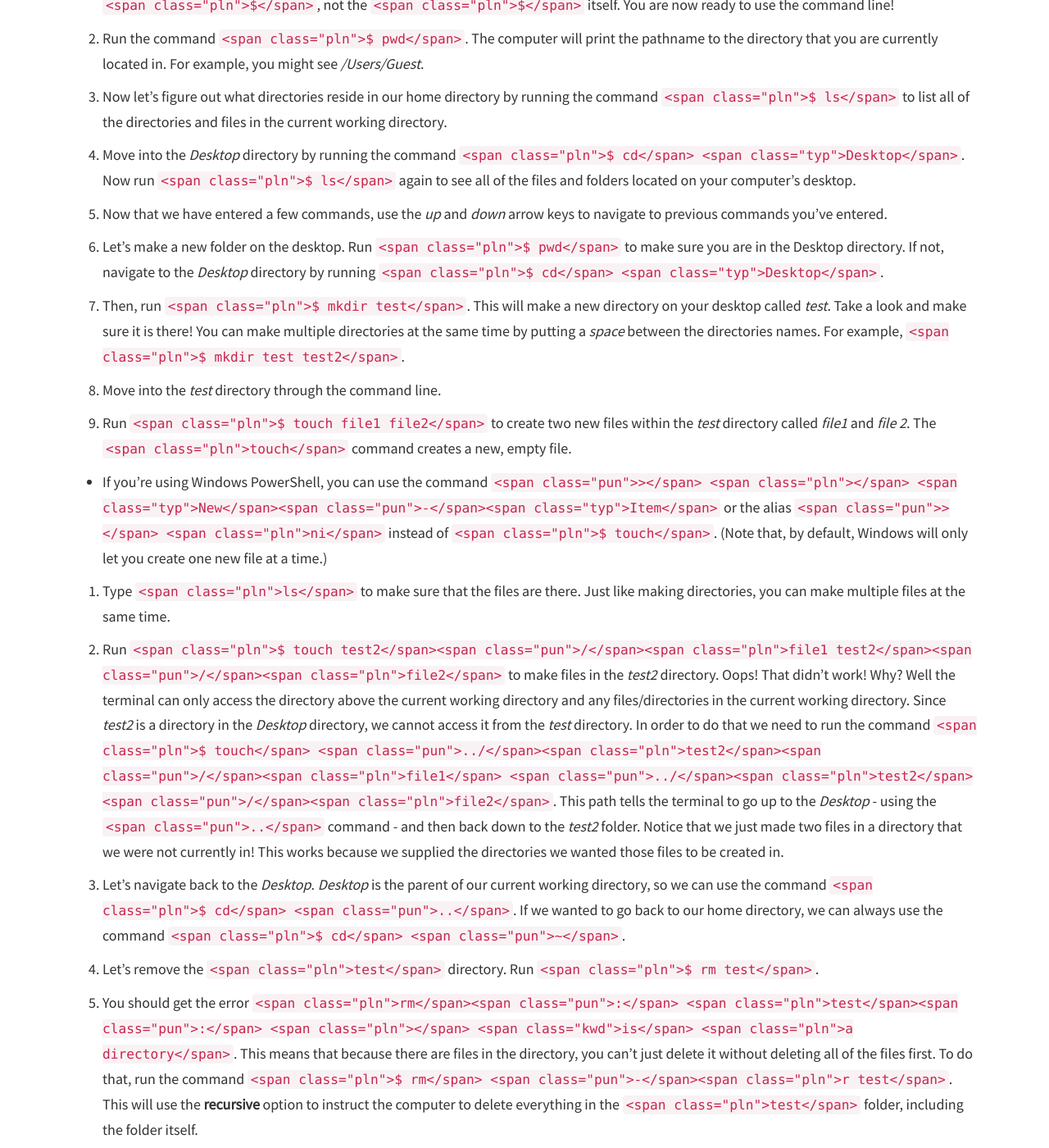
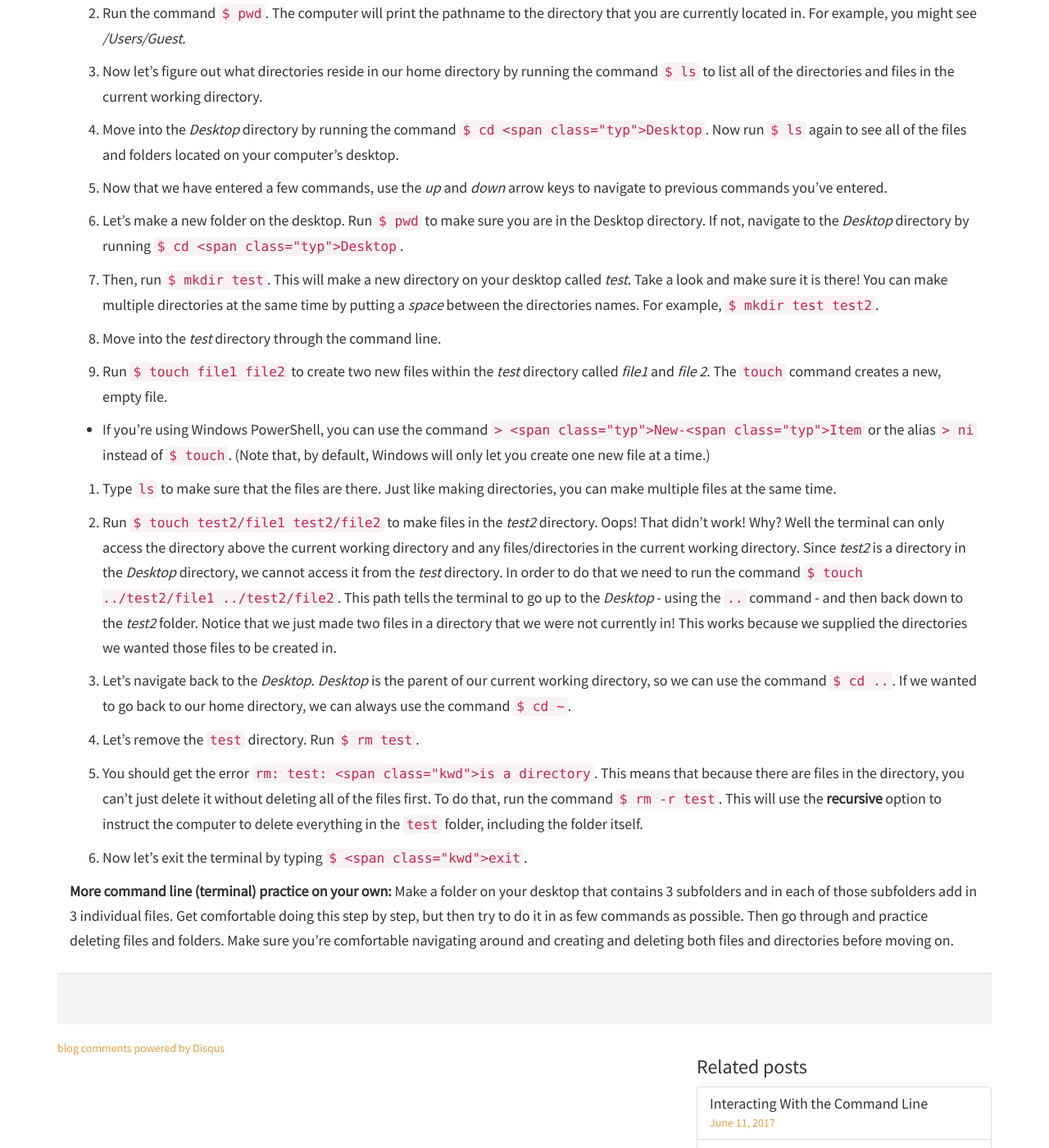
Before and after one commit to techmilldenton/intro-to-webdev, a Jekyll site: the page built from _homework/command-line.md, in a window 1280 px wide and 1400 px high, scrolled down 675 px. Shown: the whole window at 82% size. Built offline with Jekyll 4.4.1, drawn with Linux system fonts in a browser that asks for light colours; nearby versions of some CDN libraries; comment, search, counter and statistics services are not loaded; some of the changed text lies outside the part shown.

Commit message:
Remove spans from conversion

```diff
--- a/_homework/command-line.md
+++ b/_homework/command-line.md
@@ -21,36 +21,36 @@ Now that you have some of the basics of the command line down, let's practice us
 
 _Complete the following exercises in your computer's Terminal shell:_
 
-1.  Open a terminal shell. This will be your home directory. You should have a `<span class="pln">$</span>` at the end of the prompt. In our lessons, we will begin the code meant for the command line with a `<span class="pln">$</span>`. You will only type what follows the `<span class="pln">$</span>`, not the `<span class="pln">$</span>` itself. You are now ready to use the command line!
+1.  Open a terminal shell. This will be your home directory. You should have a `$` at the end of the prompt. In our lessons, we will begin the code meant for the command line with a `$`. You will only type what follows the `$`, not the `$` itself. You are now ready to use the command line!
 
-2.  Run the command `<span class="pln">$ pwd</span>`. The computer will print the pathname to the directory that you are currently located in. For example, you might see _/Users/Guest_.
+2.  Run the command `$ pwd`. The computer will print the pathname to the directory that you are currently located in. For example, you might see _/Users/Guest_.
 
-3.  Now let's figure out what directories reside in our home directory by running the command `<span class="pln">$ ls</span>` to list all of the directories and files in the current working directory.
+3.  Now let's figure out what directories reside in our home directory by running the command `$ ls` to list all of the directories and files in the current working directory.
 
-4.  Move into the _Desktop_ directory by running the command `<span class="pln">$ cd</span> <span class="typ">Desktop</span>`. Now run `<span class="pln">$ ls</span>` again to see all of the files and folders located on your computer's desktop.
+4.  Move into the _Desktop_ directory by running the command `$ cd <span class="typ">Desktop`. Now run `$ ls` again to see all of the files and folders located on your computer's desktop.
 
 5.  Now that we have entered a few commands, use the _up_ and _down_ arrow keys to navigate to previous commands you've entered.
 
-6.  Let's make a new folder on the desktop. Run `<span class="pln">$ pwd</span>` to make sure you are in the Desktop directory. If not, navigate to the _Desktop_ directory by running `<span class="pln">$ cd</span> <span class="typ">Desktop</span>`.
+6.  Let's make a new folder on the desktop. Run `$ pwd` to make sure you are in the Desktop directory. If not, navigate to the _Desktop_ directory by running `$ cd <span class="typ">Desktop`.
 
-7.  Then, run `<span class="pln">$ mkdir test</span>`. This will make a new directory on your desktop called _test_. Take a look and make sure it is there! You can make multiple directories at the same time by putting a _space_ between the directories names. For example, `<span class="pln">$ mkdir test test2</span>`.
+7.  Then, run `$ mkdir test`. This will make a new directory on your desktop called _test_. Take a look and make sure it is there! You can make multiple directories at the same time by putting a _space_ between the directories names. For example, `$ mkdir test test2`.
 
 8.  Move into the _test_ directory through the command line.
 
-9.  Run `<span class="pln">$ touch file1 file2</span>` to create two new files within the _test_ directory called _file1_ and _file 2_. The `<span class="pln">touch</span>` command creates a new, empty file.
+9.  Run `$ touch file1 file2` to create two new files within the _test_ directory called _file1_ and _file 2_. The `touch` command creates a new, empty file.
 
-*   If you're using Windows PowerShell, you can use the command `<span class="pun">></span> <span class="pln"></span> <span class="typ">New</span><span class="pun">-</span><span class="typ">Item</span>` or the alias `<span class="pun">></span> <span class="pln">ni</span>` instead of `<span class="pln">$ touch</span>`. (Note that, by default, Windows will only let you create one new file at a time.)
+*   If you're using Windows PowerShell, you can use the command `>  <span class="typ">New-<span class="typ">Item` or the alias `> ni` instead of `$ touch`. (Note that, by default, Windows will only let you create one new file at a time.)
 
-1.  Type `<span class="pln">ls</span>` to make sure that the files are there. Just like making directories, you can make multiple files at the same time.
+1.  Type `ls` to make sure that the files are there. Just like making directories, you can make multiple files at the same time.
 
-2.  Run `<span class="pln">$ touch test2</span><span class="pun">/</span><span class="pln">file1 test2</span><span class="pun">/</span><span class="pln">file2</span>` to make files in the _test2_ directory. Oops! That didn't work! Why? Well the terminal can only access the directory above the current working directory and any files/directories in the current working directory. Since _test2_ is a directory in the _Desktop_ directory, we cannot access it from the _test_ directory. In order to do that we need to run the command `<span class="pln">$ touch</span> <span class="pun">../</span><span class="pln">test2</span><span class="pun">/</span><span class="pln">file1</span> <span class="pun">../</span><span class="pln">test2</span><span class="pun">/</span><span class="pln">file2</span>`. This path tells the terminal to go up to the _Desktop_ - using the `<span class="pun">..</span>` command - and then back down to the _test2_ folder. Notice that we just made two files in a directory that we were not currently in! This works because we supplied the directories we wanted those files to be created in.
+2.  Run `$ touch test2/file1 test2/file2` to make files in the _test2_ directory. Oops! That didn't work! Why? Well the terminal can only access the directory above the current working directory and any files/directories in the current working directory. Since _test2_ is a directory in the _Desktop_ directory, we cannot access it from the _test_ directory. In order to do that we need to run the command `$ touch ../test2/file1 ../test2/file2`. This path tells the terminal to go up to the _Desktop_ - using the `..` command - and then back down to the _test2_ folder. Notice that we just made two files in a directory that we were not currently in! This works because we supplied the directories we wanted those files to be created in.
 
-3.  Let's navigate back to the _Desktop_. _Desktop_ is the parent of our current working directory, so we can use the command `<span class="pln">$ cd</span> <span class="pun">..</span>`. If we wanted to go back to our home directory, we can always use the command `<span class="pln">$ cd</span> <span class="pun">~</span>`.
+3.  Let's navigate back to the _Desktop_. _Desktop_ is the parent of our current working directory, so we can use the command `$ cd ..`. If we wanted to go back to our home directory, we can always use the command `$ cd ~`.
 
-4.  Let's remove the `<span class="pln">test</span>` directory. Run `<span class="pln">$ rm test</span>`.
+4.  Let's remove the `test` directory. Run `$ rm test`.
 
-5.  You should get the error `<span class="pln">rm</span><span class="pun">:</span> <span class="pln">test</span><span class="pun">:</span> <span class="pln"></span> <span class="kwd">is</span> <span class="pln">a directory</span>`. This means that because there are files in the directory, you can't just delete it without deleting all of the files first. To do that, run the command `<span class="pln">$ rm</span> <span class="pun">-</span><span class="pln">r test</span>`. This will use the **recursive** option to instruct the computer to delete everything in the `<span class="pln">test</span>` folder, including the folder itself.
+5.  You should get the error `rm: test:  <span class="kwd">is a directory`. This means that because there are files in the directory, you can't just delete it without deleting all of the files first. To do that, run the command `$ rm -r test`. This will use the **recursive** option to instruct the computer to delete everything in the `test` folder, including the folder itself.
 
-6.  Now let's exit the terminal by typing `<span class="pln">$</span> <span class="kwd">exit</span>`.
+6.  Now let's exit the terminal by typing `$ <span class="kwd">exit`.
 
 **More command line (terminal) practice on your own:** Make a folder on your desktop that contains 3 subfolders and in each of those subfolders add in 3 individual files. Get comfortable doing this step by step, but then try to do it in as few commands as possible. Then go through and practice deleting files and folders. Make sure you're comfortable navigating around and creating and deleting both files and directories before moving on.
```
